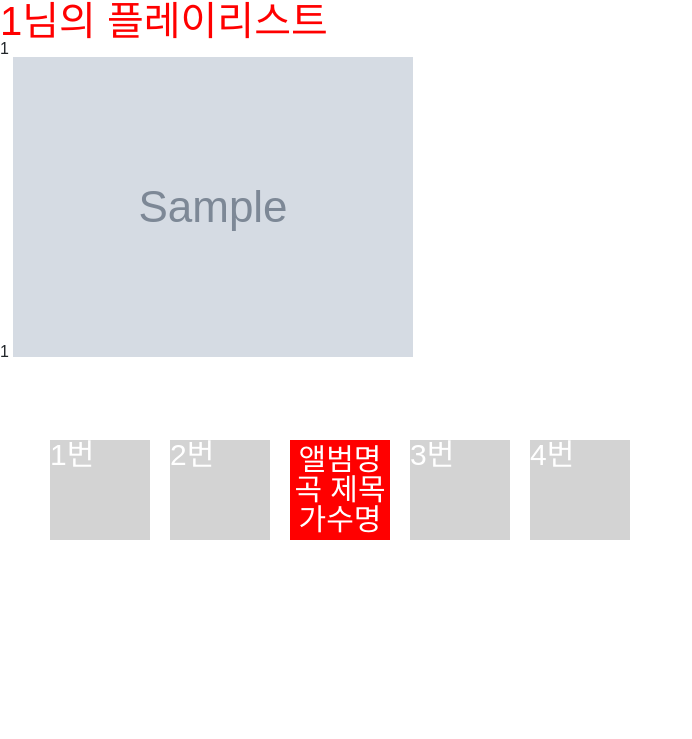
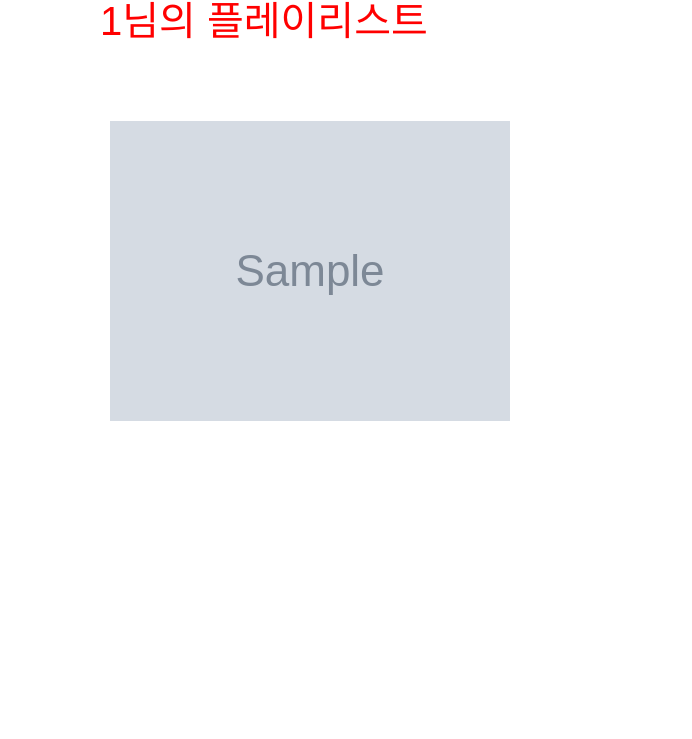
Before and after one commit to proamateur92/mini-project-team9, a Flask app: template main/templates/mypage.html in a window 1280 px wide. Shown: the part 163-902 px from the top of the page, without its empty margins (0-692 px from the left). After the commit the page ends 584 px from the top, so only its background shows below. Run offline with Flask 2, Linux system fonts and the light colour scheme; the template is opened without the code that fills it: most values are stand-ins (such as "Sample title", 1, 10 or a date in 2020); grey boxes marked "Sample" are stand-in pictures; some libraries are stand-ins or nearby versions; some web fonts are replaced.

Commit message:
플레이리스트 배치 수정

```diff
--- a/main/static/css/screen/mypage.css
+++ b/main/static/css/screen/mypage.css
@@ -52,6 +52,11 @@
     margin: 20px 0px 0px 950px;
 }
 
+.mypli{
+    width:800px;
+    padding-left: 100px;
+}
+
 .test {
     display: flex;
 }
@@ -62,6 +67,10 @@
     background-color: lightgray;
     margin: 10px;
     font-size: 30px;
+}
+
+.album:hover{
+    color:red;
 }
 
 .album.special {
--- a/main/templates/mypage.html
+++ b/main/templates/mypage.html
@@ -43,24 +43,29 @@
         </div>
     </header>
     <div>
+
+
+<!--  마이페이지 제일 큰 틀  -->
+    <div class="mypli">
         <h1 style="font-size: 40px; color: red">{{ id }}님의 플레이리스트</h1>
-        {% for i in mypli %}
-            <h1>{{ i['id'] }}<h1>
-            {{ i['index'] }}
-            <img src="{{ i['cover'] }}" />
-        {% endfor %}
-<!--  마이페이지 제일 큰 틀  -->
         <div class="artist-main-info">
             <div class="test">
-            <div class="album">1번</div>
-            <div class="album">2번</div>
-            <div class="album special">
-                <span>앨범명</span>
-                <span>곡 제목</span>
-                <span>가수명</span>
+                <div class="album">
+                    {% for i in mypli %}
+    {#                    <h1>{{ i['id'] }}<h1>#}
+    {#                    {{ i['index'] }}#}
+                        <img src="{{ i['cover'] }}"/>
+                    {% endfor %}
                 </div>
-            <div class="album">3번</div>
-            <div class="album">4번</div>
+    {#            <div class="album">1번</div>#}
+    {#            <div class="album">2번</div>#}
+    {#            <div class="album special">#}
+    {#                <span>앨범명</span>#}
+    {#                <span>곡 제목</span>#}
+    {#                <span>가수명</span>#}
+    {#            </div>#}
+    {#            <div class="album">3번</div>#}
+    {#            <div class="album">4번</div>#}
             </div>
 
 
@@ -69,5 +74,7 @@
 
             </div>
         </div>
+    </div>
+
 </body>
 </html>
```
Lines whose indentation alone changed are shown as unchanged.
